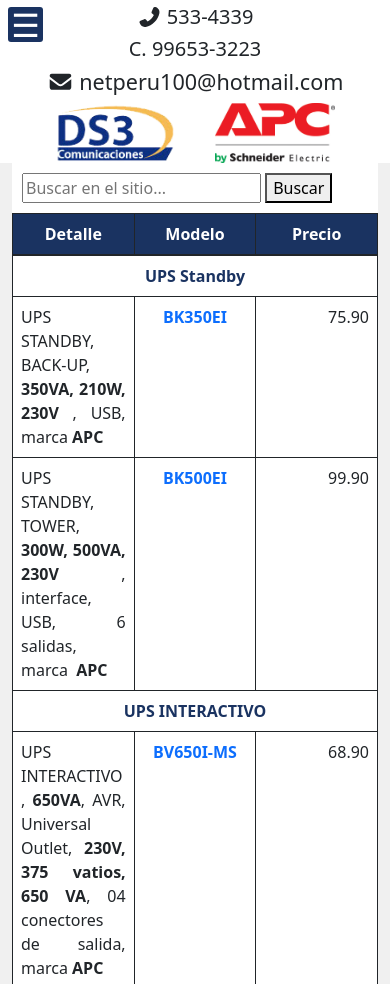
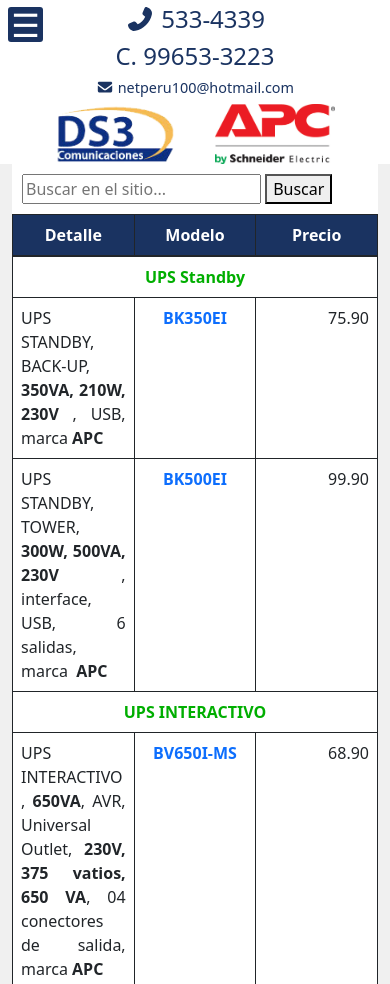
Before and after one commit to sebasnavarro/ds3, a plain HTML site: page precios_apc.html in a window 390 px wide. Shown: the top 984 px of the page. Drawn offline with nearby package versions, Linux system fonts and the light colour scheme.

Commit message:
Responsive

```diff
--- a/css/estilos.css
+++ b/css/estilos.css
@@ -107,10 +107,6 @@
     text-align: center;
 }
 
-.ws16 {
-    color: rgb(26, 51, 97);
-}
-
 @media (max-width: 862px) {
     .contenido1 {
         width: 80%;
@@ -142,7 +138,7 @@
         width: 100%;
     }
     .textobg {
-        font-size: 0.5rem;
+        font-size: 0.9rem;
     }
     .logo1 {
         width: 120px;
--- a/precios_apc.html
+++ b/precios_apc.html
@@ -143,15 +143,15 @@
       <div class="banner-rs">
         <div class="datos">
             <div class="">
-              <h5 class="info text-center"><i class="fas fa-phone-alt"></i> 533-4339</h5>
+              <h5 class="texto info text-center"><i class="fas fa-phone-alt"></i> 533-4339</h5>
             </div>
 
            <div class="">
-              <h5 class="info text-center">C. 99653-3223</h5>
+              <h5 class="texto info text-center">C. 99653-3223</h5>
             </div>
 
             <div class="">
-              <h4 class="info text-center">
+              <h5 class="textobg info text-center">
                 <i class="fas fa-envelope"></i> netperu100@hotmail.com
               </h5>
             </div>
```
